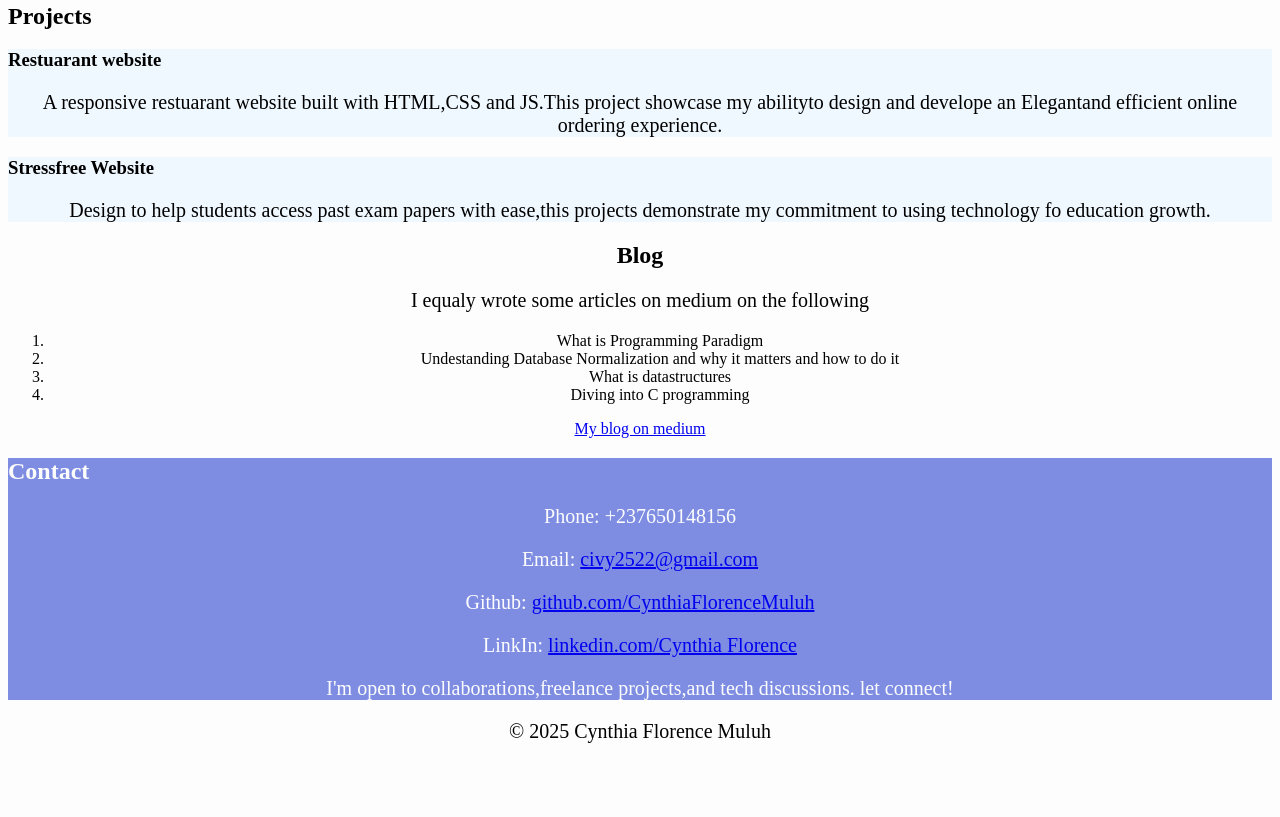
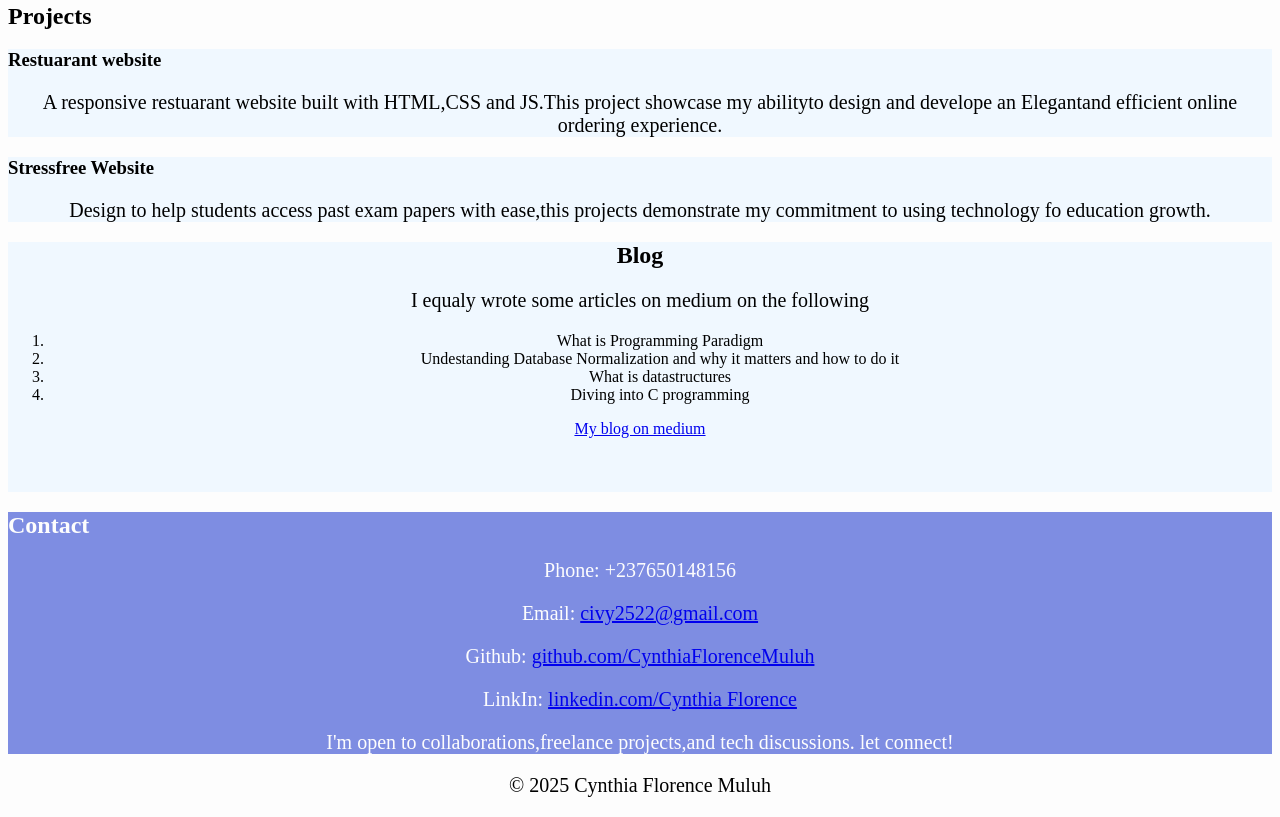
Before and after one commit to CynthiaFlorenceMuluh/my-portfolio, a plain HTML site: page index.html in a window 1280 px wide. Shown: the part 1143-1960 px from the top of the page. Before the commit the page ends 1906 px from the top, so only its background shows below. Drawn offline with Linux system fonts and the light colour scheme.

Commit message:
Update index.html

```diff
--- a/index.html
+++ b/index.html
@@ -66,6 +66,14 @@
 
 
             }
+         .blog{
+        text-align: center;
+                                background-color:aliceblue;
+                height: 250px;
+                align-items: center;
+                font-size: 1.0rem;
+
+}
             p{
                 text-align:center;
                 font-size:20px;
```
